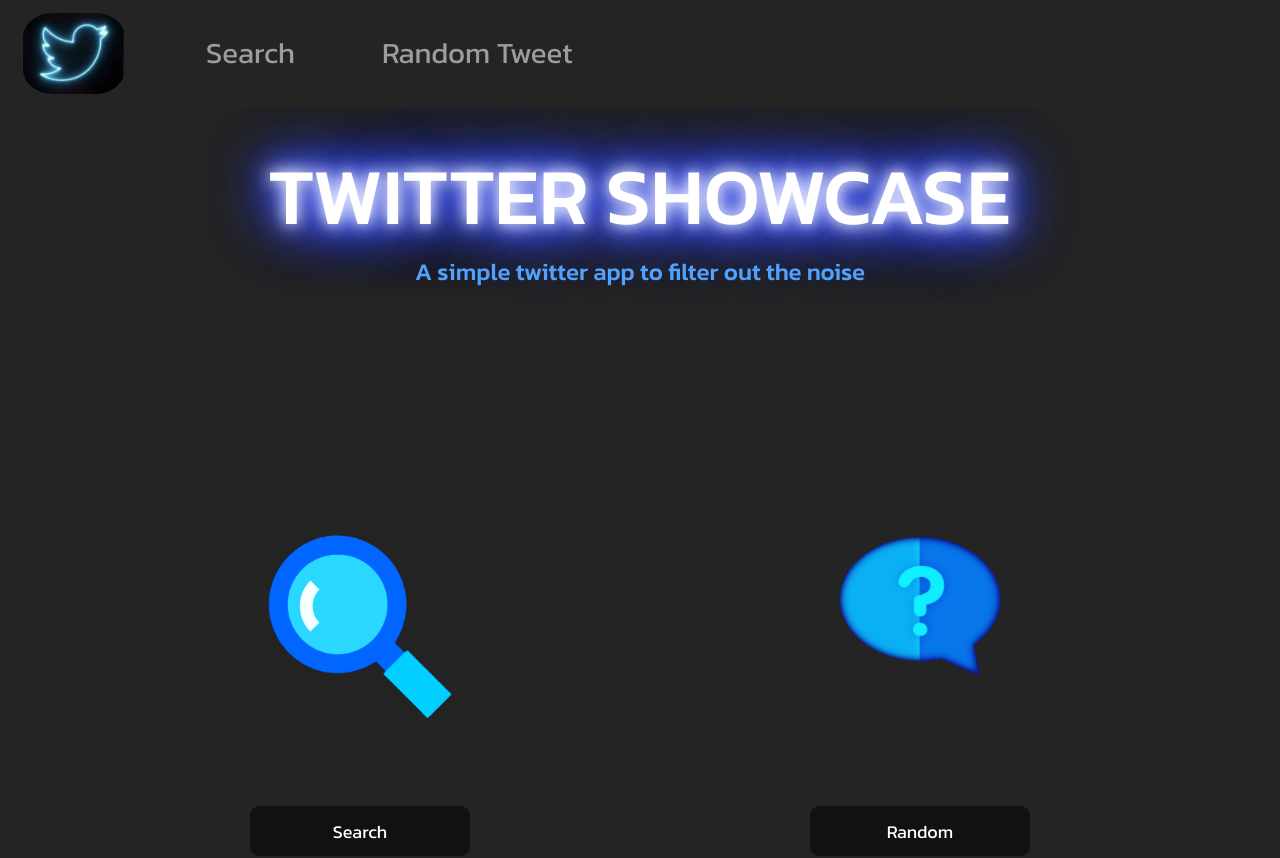
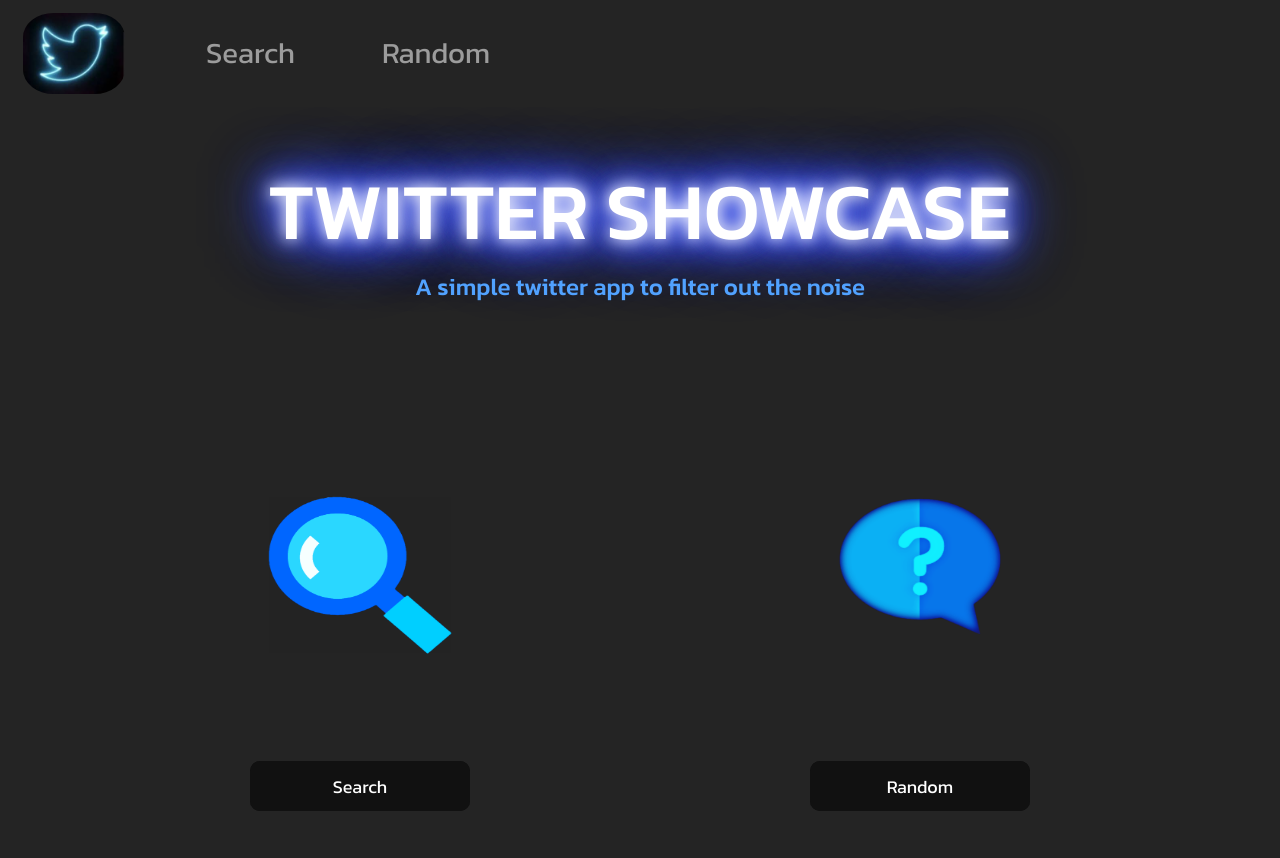
Before and after one commit to nomoneyrecord/twitter-showcase-app, a React (Vite) app: page / in a window 1280 px wide. After the commit the page ends 813 px from the top, so only its background shows below. Built offline with nearby package versions, Linux system fonts and the light colour scheme.

Commit message:
Search button and input added for search page

```diff
--- a/src/App.css
+++ b/src/App.css
@@ -1,6 +1,7 @@
 * {
   font-family: 'Kanit', sans-serif;
   color: rgb(81, 162, 255);
+
 }
 
 #navbar {
@@ -51,7 +52,7 @@
 }
 
 .main-head {
-  padding-top: 45px;
+  padding-top: 60px;
   font-size: 80px;
   color: #fff;
   text-align: center;
@@ -79,7 +80,7 @@
 
 .sub-head {
   margin: 0;
-  padding-bottom: 120px;
+  padding-bottom: 60px;
 
 }
 
@@ -88,17 +89,17 @@
   justify-content: space-evenly;
   background-color: #242424;
   margin: auto;
-  width: 100%
+  width: 100%;
 }
 
 .flip-box {
   background-color: transparent;
   width: 400px;
   height: 400px;
-  perspective: 1000px; /* Remove this if you don't want the 3D effect */
+  perspective: 1000px;
 }
 
-/* This container is needed to position the front and back side */
+
 .flip-box-inner {
   position: relative;
   width: 100%;
@@ -108,27 +109,30 @@
   transform-style: preserve-3d;
 }
 
-/* Do an horizontal flip when you move the mouse over the flip box container */
+
 .flip-box:hover .flip-box-inner {
   transform: rotateY(180deg);
 }
 
-/* Position the front and back side */
+
 .flip-box-front, .flip-box-back {
   position: absolute;
+  display: flex;
+  justify-content: center;
+  align-items: center;
   width: 100%;
   height: 100%;
-  -webkit-backface-visibility: hidden; /* Safari */
+  -webkit-backface-visibility: hidden;
   backface-visibility: hidden;
 }
 
-/* Style the front side */
+
 .flip-box-front {
   background-color:#242424;
   color: black;
 }
 
-/* Style the back side */
+
 .flip-box-back {
   display: flex;
   margin: 0;
@@ -142,13 +146,14 @@
 .question-mark {
   height: 400px;
   width: 400px;
-  padding-top:0;
+  padding-top: 10px;
 
 }
 
 .magnifier {
   height: 350px;
   width: 350px;
+  padding-bottom: 50px;
 }
 
 
--- a/src/Pages/Home.jsx
+++ b/src/Pages/Home.jsx
@@ -20,7 +20,7 @@
               />
             </div>
             <div className="flip-box-back">
-              <h3 >Search recent tweets</h3>
+              <h3 className="search-back">Search recent tweets</h3>
             </div>
           </div>
         </div>
@@ -34,7 +34,7 @@
               />
             </div>
             <div className="flip-box-back">
-              <h3>
+              <h3 className="random-back">
                 Get a random tweet from 5 of my favorite minds
               </h3>
             </div>
@@ -43,14 +43,18 @@
       </div>
       <div className="glow-btns">
         <div className="search-btn">
+          <a href="/Search">
           <button class="glow-on-hover" type="button">
             Search
           </button>
+          </a>
         </div>
         <div className="random-btn">
+          <a href="/Random">
           <button class="glow-on-hover" type="button">
             Random
           </button>
+          </a>
         </div>
       </div>
     </>
--- a/src/Pages/Search.jsx
+++ b/src/Pages/Search.jsx
@@ -1,9 +1,13 @@
-import React from "react"
+import React from "react";
 
 export default function Search() {
-  <>
-  <div>
-    <h3>Search the most recent tweets</h3>
-  </div>
-  </>
+  return (
+    <>
+      <div className="header">
+        <h3>Search the most recent tweets</h3>
+      </div>
+      <input className="input" type="text" placeholder="enter keyword"/>
+      <button>Search</button>
+    </>
+  );
 }
--- a/src/components/Navbar.jsx
+++ b/src/components/Navbar.jsx
@@ -22,7 +22,7 @@
             </li>
             <li className="navbar-item">
               <a href="/Random" className="nav-link">
-                Random Tweet
+                Random
               </a>
             </li>
           </ul>
```
Also changed, not shown: public/images/hexagon-background.jpeg (added).
